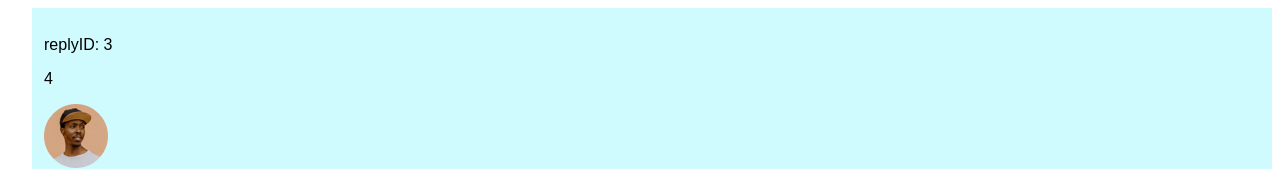
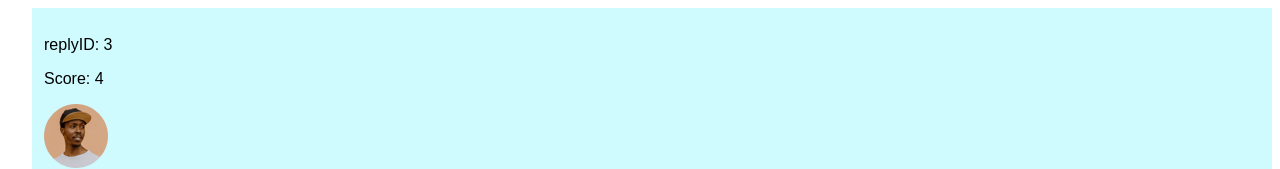
Before and after one commit to philval/react-typescript-comments-component, a React (Create React App) app: page / in a window 1280 px wide. Shown: the part 766-935 px from the top of the page. Built offline with nearby package versions, Linux system fonts and the light colour scheme.

Commit message:
Prettier updates

```diff
--- a/src/components/CommentReply.tsx
+++ b/src/components/CommentReply.tsx
@@ -2,10 +2,13 @@ import { IComment } from "./CommentsInterface";
 import ReplyForm from "../components/ReplyForm";
 interface CommentReplyProps {
   reply: IComment;
-  addNewReply:  (comment: string, commentID: number) => void
+  addNewReply: (comment: string, commentID: number) => void;
 }
 
-export default function CommentReply({ reply, addNewReply }: CommentReplyProps): JSX.Element {
+export default function CommentReply({
+  reply,
+  addNewReply
+}: CommentReplyProps): JSX.Element {
   return (
     <div
       style={{
@@ -15,12 +18,16 @@ export default function CommentReply({ reply, addNewReply }: CommentReplyProps):
       }}
     >
       <p>replyID: {reply.id}</p>
-      <p>{reply.score}</p>
+      <p>Score: {reply.score}</p>
       <img src={reply.user.image.png} alt=""></img>
       <p>{reply.user.username}</p>
       <p>{reply.createdAt}</p>
       <p>{reply.content}</p>
-      <ReplyForm username={reply.user.username} commentID={reply.id} addNewReply={addNewReply}/>
+      <ReplyForm
+        username={reply.user.username}
+        commentID={reply.id}
+        addNewReply={addNewReply}
+      />
     </div>
   );
 }
```
